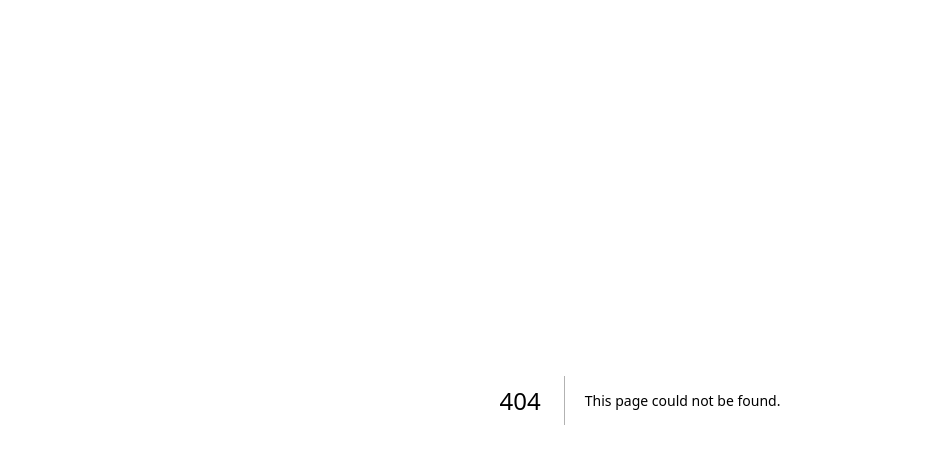
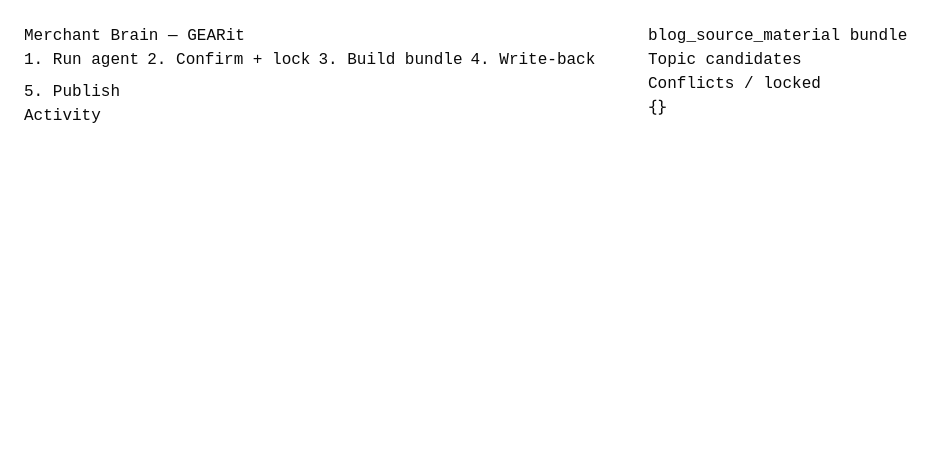
Before and after one commit to tracychen/harness, a Next.js app: page /brain in a window 1280 px wide. Before the commit this address had no page. Shown: the top 464 px of the page, without its empty margins (0-945 px from the left). Built offline with nearby package versions, Linux system fonts and the light colour scheme.

Commit message:
feat(brain): demo dashboard (activity, bundle, conflict, diff)

```diff
--- /dev/null
+++ b/app/brain/page.tsx
@@ -0,0 +1,48 @@
+'use client';
+import { useState } from 'react';
+
+type Json = Record<string, unknown>;
+async function post(url: string, body: Json) { return (await fetch(url, { method: 'POST', headers: { 'content-type': 'application/json' }, body: JSON.stringify(body) })).json(); }
+async function get(url: string) { return (await fetch(url)).json(); }
+
+export default function BrainPage() {
+  const [log, setLog] = useState<string[]>([]);
+  const [bundle, setBundle] = useState<any>(null);
+  const [prevTopics, setPrevTopics] = useState<any[] | null>(null);
+  const say = (m: string) => setLog((l) => [...l, `${m}`]);
+
+  const run = async () => { say('🔎 agent researching + ingesting…'); const r = await post('/api/brain/run', { merchant: 'gearit' }); say(`🧠 brain v=${String(r.brain_version_id).slice(0, 8)} changed=${(r.changedKeys || []).join(', ')}`); await refresh(); };
+  const refresh = async () => { const b = await get('/api/brain/context?merchant=gearit'); setBundle(b); if (b?.payload?.conflicts?.length) say(`⚠️ conflict: ${b.payload.conflicts.join(', ')}`); };
+  const lock = async () => { say('🔒 operator confirms + locks excluded'); await post('/api/brain/operator', { merchant: 'gearit', fact_key: 'catalog.products.cat6_flat.sellable_status', chosen_value: JSON.stringify({ status: 'excluded' }) }); await refresh(); };
+  const writeback = async () => { setPrevTopics(bundle?.payload?.topic_candidates ?? null); say('♻️ write-back artifact ingested'); await post('/api/brain/run', { merchant: 'gearit', mode: 'writeback' }); await refresh(); };
+  const publish = async () => { say('📤 publishing public-safe summary → cited.md + Notion'); const r = await post('/api/brain/publish', { merchant: 'gearit' }); say(`✅ cited.md: ${r.citedUrl ?? 'see logs'} · Notion: ${r.notion ? 'created' : 'see logs'}`); };
+
+  const topics = bundle?.payload?.topic_candidates ?? [];
+  return (
+    <div style={{ display: 'grid', gridTemplateColumns: '1fr 1fr', gap: 16, padding: 24, fontFamily: 'ui-monospace, monospace' }}>
+      <div>
+        <h2>Merchant Brain — GEARit</h2>
+        <div style={{ display: 'flex', gap: 8, flexWrap: 'wrap' }}>
+          <button onClick={run}>1. Run agent</button>
+          <button onClick={lock}>2. Confirm + lock</button>
+          <button onClick={refresh}>3. Build bundle</button>
+          <button onClick={writeback}>4. Write-back</button>
+          <button onClick={publish}>5. Publish</button>
+        </div>
+        <h3>Activity</h3>
+        <pre style={{ whiteSpace: 'pre-wrap' }}>{log.join('\n')}</pre>
+      </div>
+      <div>
+        <h3>blog_source_material bundle</h3>
+        <h4>Topic candidates</h4>
+        <ul>
+          {topics.map((t: any, i: number) => (
+            <li key={i} style={{ color: t.blocked ? '#b00' : '#070' }}>{t.blocked ? '🚫' : '✅'} {t.topic} <em>({t.reason})</em>{prevTopics && !prevTopics.find((p) => p.topic === t.topic) ? ' 🆕' : ''}</li>
+          ))}
+        </ul>
+        <h4>Conflicts / locked</h4>
+        <pre style={{ whiteSpace: 'pre-wrap' }}>{JSON.stringify({ conflicts: bundle?.payload?.conflicts, locked: bundle?.payload?.locked_decisions, open_questions: bundle?.payload?.open_questions }, null, 2)}</pre>
+      </div>
+    </div>
+  );
+}
```
